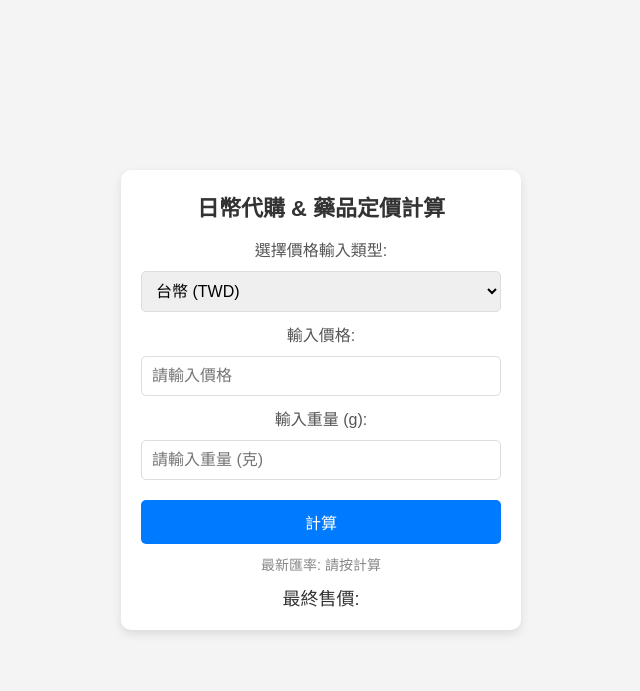
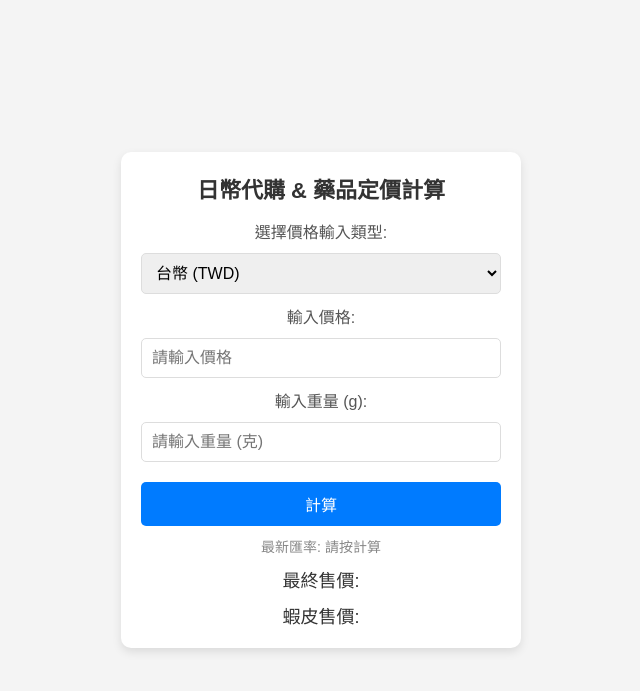
Before and after one commit to Tsengbrian92/drug_caculous, a Flask app: page / in a window 1280 px wide. Shown: the top 691 px of the page, without its empty margins (319-959 px from the left). Run offline with Flask 3, Linux system fonts and the light colour scheme.

Commit message:
Initial commit

```diff
--- a/app.py
+++ b/app.py
@@ -68,8 +68,11 @@ def calculate():
     if final_price is None:
         return jsonify({"error": "計算錯誤"}), 400
 
+    shopee_price = round(final_price * 1.15)
+
     return jsonify({
         "final_price": final_price,
+        "shopee_price": shopee_price,
         "exchange_rate": exchange_rate
     })
 
--- a/templates/index.html
+++ b/templates/index.html
@@ -90,6 +90,7 @@
                     alert(data.error);
                 } else {
                     document.getElementById("result").innerText = "最終售價: " + data.final_price + " TWD";
+                    document.getElementById("shopee_price").innerText = "蝦皮售價: " + data.shopee_price + " TWD";
                     document.getElementById("exchange_rate").innerText = "最新匯率: " + data.exchange_rate + " TWD";
                 }
             })
@@ -117,6 +118,7 @@
 
         <p id="exchange_rate" class="rate">最新匯率: 請按計算</p>
         <p id="result">最終售價: </p>
+        <p id="shopee_price">蝦皮售價: </p>
     </div>
 </body>
 </html>
```
